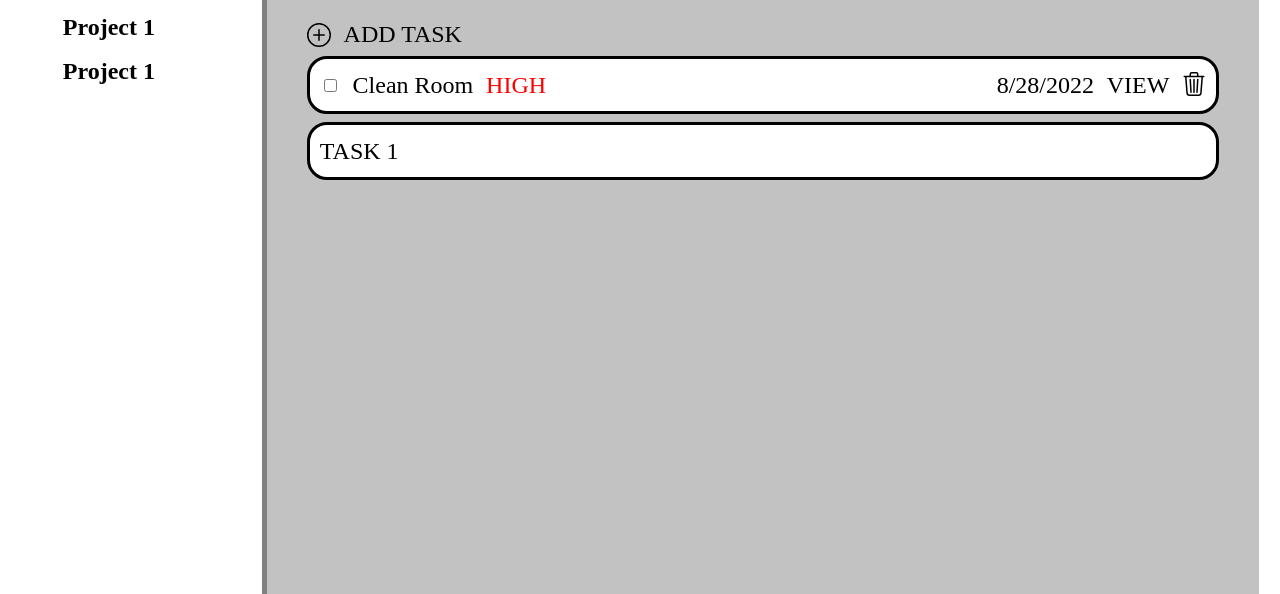
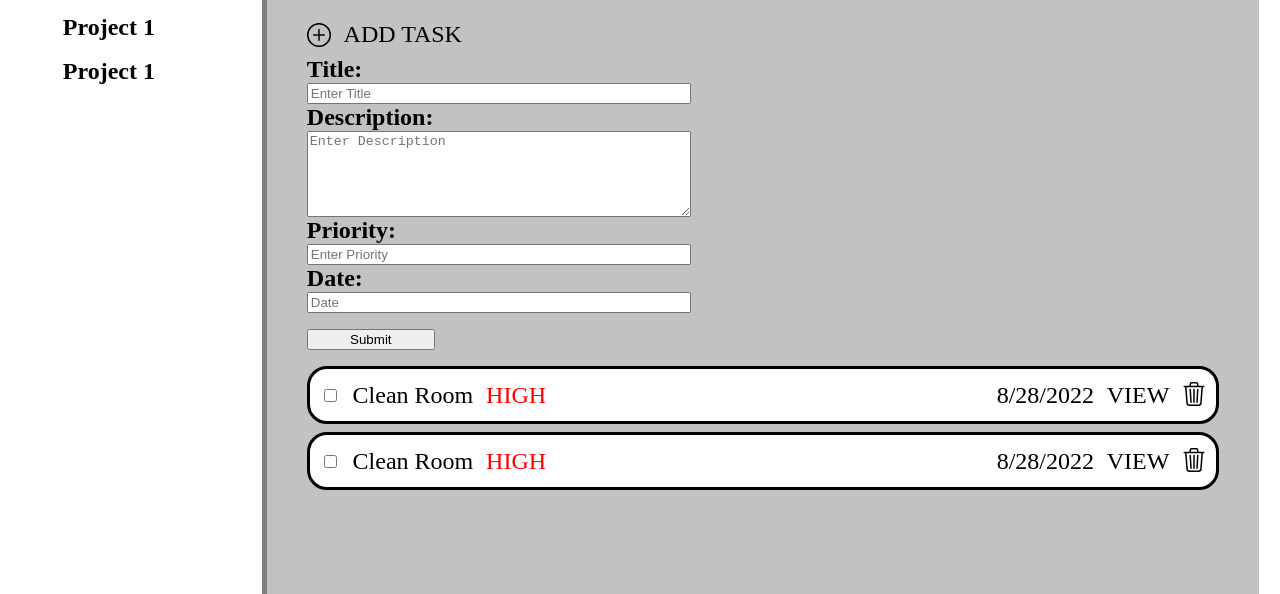
Before and after one commit to Aingkaran/Odin-ToDoList, a website built with webpack: page src/index.html in a window 1280 px wide. Shown: the part 206-800 px from the top of the page. Built offline with nearby package versions, Linux system fonts and the light colour scheme.

Commit message:
Begin to add logic for adding tasks

```diff
--- a/src/HTMLDOM.js
+++ b/src/HTMLDOM.js
@@ -1,6 +1,13 @@
 
 const HTMLManipulation=(()=>{
 
+    const taskContainer = document.querySelector(".tasks-container")
+
+    taskContainer.addEventListener('click', ()=>{
+        const task= document.createElement('div')
+
+
+    })
 
 
 })()
--- a/src/index.html
+++ b/src/index.html
@@ -18,8 +18,8 @@
             <div class="bottom-left">
                 <div class="all-tasks">All Tasks</div>
                 <div class="projects">
-                    <div>Projects</div>
-                    <svg class= "project-add" xmlns="http://www.w3.org/2000/svg" width="1em" height="1em" fill="currentColor" class="bi bi-plus-circle" viewBox="0 0 16 16">
+                    <div >Projects</div>
+                    <svg class= "project-add1" xmlns="http://www.w3.org/2000/svg" width="1em" height="1em" fill="currentColor" class="bi bi-plus-circle" viewBox="0 0 16 16">
                         <path d="M8 15A7 7 0 1 1 8 1a7 7 0 0 1 0 14zm0 1A8 8 0 1 0 8 0a8 8 0 0 0 0 16z"/>
                         <path d="M8 4a.5.5 0 0 1 .5.5v3h3a.5.5 0 0 1 0 1h-3v3a.5.5 0 0 1-1 0v-3h-3a.5.5 0 0 1 0-1h3v-3A.5.5 0 0 1 8 4z"/>
                     </svg>
@@ -39,11 +39,31 @@
                 </div>
                 <div class="tasks-container">
                     <div class="add-task">
-                        <svg class= "project-add" xmlns="http://www.w3.org/2000/svg" width="1em" height="1em" fill="currentColor" class="bi bi-plus-circle" viewBox="0 0 16 16">
+                        <svg class= "project-add2" xmlns="http://www.w3.org/2000/svg" width="1em" height="1em" fill="currentColor" class="bi bi-plus-circle" viewBox="0 0 16 16">
                             <path d="M8 15A7 7 0 1 1 8 1a7 7 0 0 1 0 14zm0 1A8 8 0 1 0 8 0a8 8 0 0 0 0 16z"/>
                             <path d="M8 4a.5.5 0 0 1 .5.5v3h3a.5.5 0 0 1 0 1h-3v3a.5.5 0 0 1-1 0v-3h-3a.5.5 0 0 1 0-1h3v-3A.5.5 0 0 1 8 4z"/>
                         </svg>
                         <div>ADD TASK</div>
+                    </div>
+                    <div class="add-task-details">
+                        <label for="title"><b>Title:</b></label>
+                        <input type="text" id= "title" placeholder="Enter Title" name="title" >
+
+                        <label for="description"><b>Description:</b></label>
+                        <textarea type="text" id= "description" placeholder="Enter Description" name="description" class=" add-task-details-description" ></textarea>
+
+                        <label for="priority"><b>Priority:</b></label>
+                        <input type="text" id= "priority" placeholder="Enter Priority" name="priority" >
+
+                        <label for="date"><b>Date:</b></label>
+                        <input type="text" id= "date" placeholder="Date" name="date" >
+
+                        <button class="submit-task">Submit</button>
+
+
+                    </div>
+                    <div class="task-details">
+
                     </div>
                     <div class="task">
                         <div class="task-left">
@@ -61,7 +81,22 @@
                         </div>
 
                     </div>
-                    <div class="task">TASK 1</div>
+                    <div class="task">
+                        <div class="task-left">
+                            <input type="checkbox" class="check">
+                            <div class="task-title">Clean Room</div>
+                            <div class="task-priority">HIGH</div>
+                        </div>
+                        <div class="task-right">
+                            <div class="task-date">8/28/2022</div>
+                            <div class="task-view">VIEW</div>
+                            <svg class= "delete" xmlns="http://www.w3.org/2000/svg" width="1em" height="1em" fill="currentColor" class="bi bi-trash3" viewBox="0 0 16 16">
+                                <path d="M6.5 1h3a.5.5 0 0 1 .5.5v1H6v-1a.5.5 0 0 1 .5-.5ZM11 2.5v-1A1.5 1.5 0 0 0 9.5 0h-3A1.5 1.5 0 0 0 5 1.5v1H2.506a.58.58 0 0 0-.01 0H1.5a.5.5 0 0 0 0 1h.538l.853 10.66A2 2 0 0 0 4.885 16h6.23a2 2 0 0 0 1.994-1.84l.853-10.66h.538a.5.5 0 0 0 0-1h-.995a.59.59 0 0 0-.01 0H11Zm1.958 1-.846 10.58a1 1 0 0 1-.997.92h-6.23a1 1 0 0 1-.997-.92L3.042 3.5h9.916Zm-7.487 1a.5.5 0 0 1 .528.47l.5 8.5a.5.5 0 0 1-.998.06L5 5.03a.5.5 0 0 1 .47-.53Zm5.058 0a.5.5 0 0 1 .47.53l-.5 8.5a.5.5 0 1 1-.998-.06l.5-8.5a.5.5 0 0 1 .528-.47ZM8 4.5a.5.5 0 0 1 .5.5v8.5a.5.5 0 0 1-1 0V5a.5.5 0 0 1 .5-.5Z"/>
+                              </svg>
+
+                        </div>
+
+                    </div>
                 </div>
 
             </div>
--- a/src/index.js
+++ b/src/index.js
@@ -6,6 +6,22 @@ import HTMLManipulation from './HTMLDOM.js'
 
 
 HTMLManipulation
+
+const addtask= document.querySelector(".project-add2")
+
+const taskdetail= document.querySelector(".add-task-details")
+
+
+addtask.addEventListener('click', ()=>{
+
+  if (taskdetail.style.display === "none") {
+    taskdetail.style.display = "block";
+  }
+
+  else {
+    taskdetail.style.display = "none";
+  }
+})
 
 
 let newtask = todoitem("Clean Room","Make sure you get everything", "3/2/2022","High")
--- a/src/style.css
+++ b/src/style.css
@@ -104,6 +104,24 @@
     align-items: center;
 }
 
+.add-task-details{
+    display: flex;
+    flex-direction: column;
+    width: 30vw;
+}
+
+.add-task-details-description{
+    height: 10vh;
+    max-height: 20vh;
+    max-width: 30vw;
+
+}
+
+.submit-task{
+    width: 10vw;
+    margin-top:2vh;
+}
+
 .task-left{
     display:flex;
     gap: 1vw;
@@ -161,7 +179,11 @@
 
 }
 
-.project-add{
+.project-add1{
+    cursor: pointer;
+
+}
+.project-add2{
     cursor: pointer;
 
 }
```
Also changed, not shown: dist/dist/index.html, dist/index.bundle.js.
